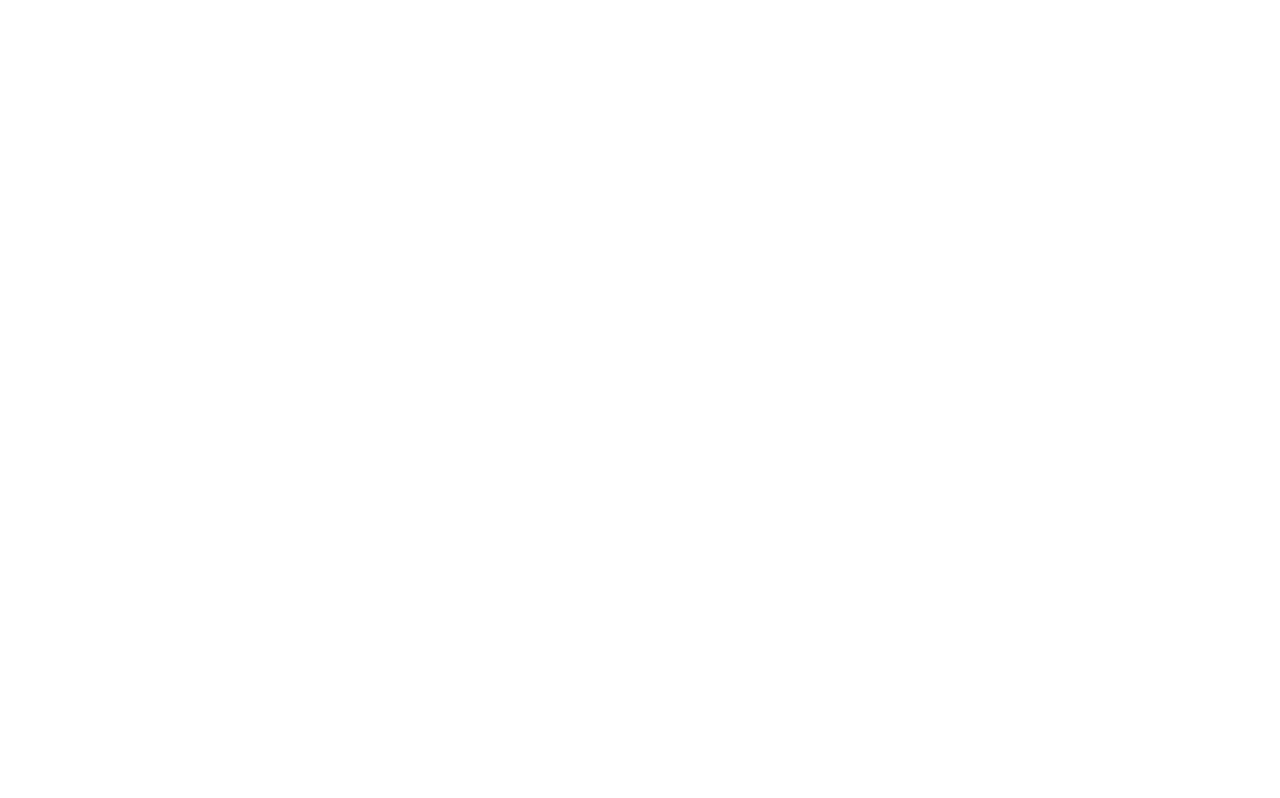
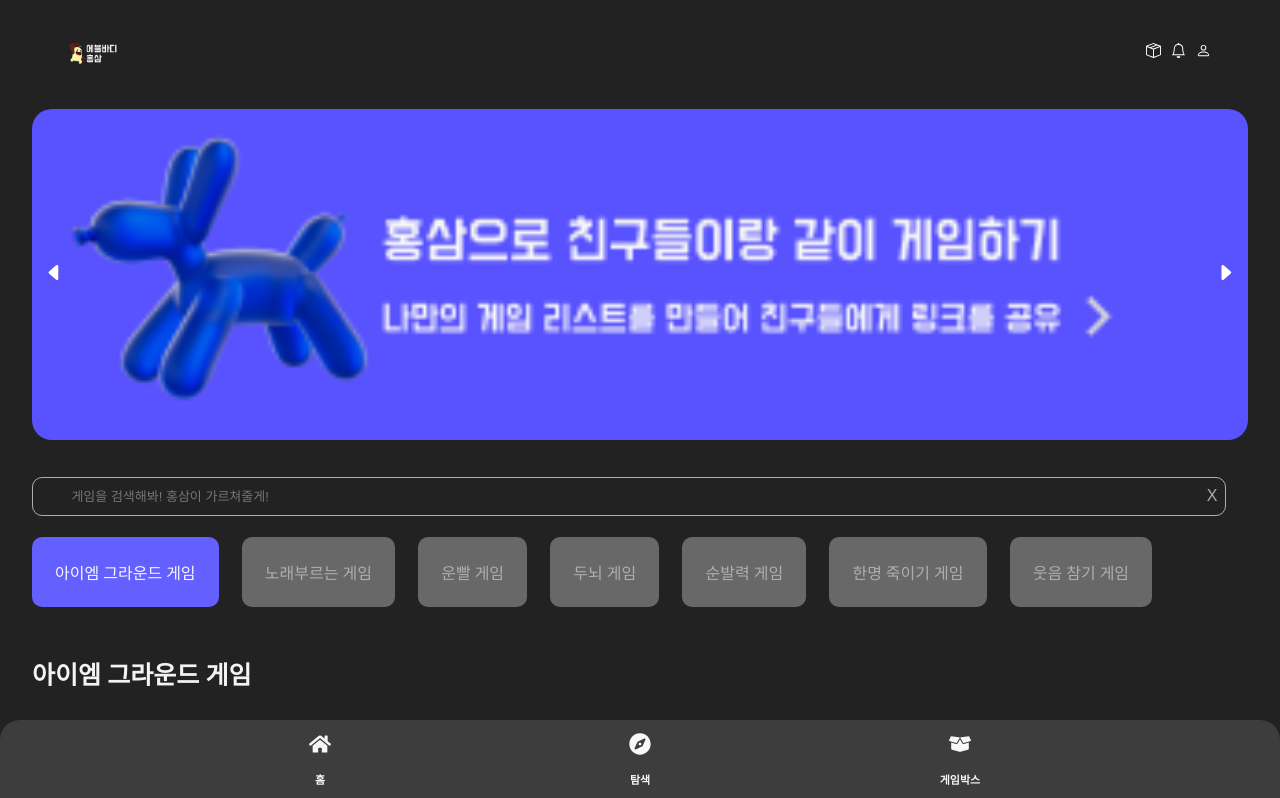
Before and after one commit to haeundae-triangle/hongsam-FE, a React (Create React App) app: page / in a window 1280 px wide. Before the commit this address had no page. Shown: the top 798 px of the page. Built offline with nearby package versions, Linux system fonts and the light colour scheme; no server answers; grey boxes are pictures that could not be loaded.

Commit message:
Fix : 기본 경로 수정

```diff
--- a/src/App.js
+++ b/src/App.js
@@ -18,7 +18,7 @@
         <BrowserRouter basename={process.env.PUBLIC_URL}>
         {/* <Router basename="/hongsam-FE"></Router> */}
           <Routes>
-            <Route path="/hongsam-FE" element={<MainView />}></Route>
+            <Route path="/" element={<MainView />}></Route>
             <Route path="/GameBox" element={<GameBox />}></Route>
             {/* <Route path="Search" element={<Search />}></Route> */}
 
```
